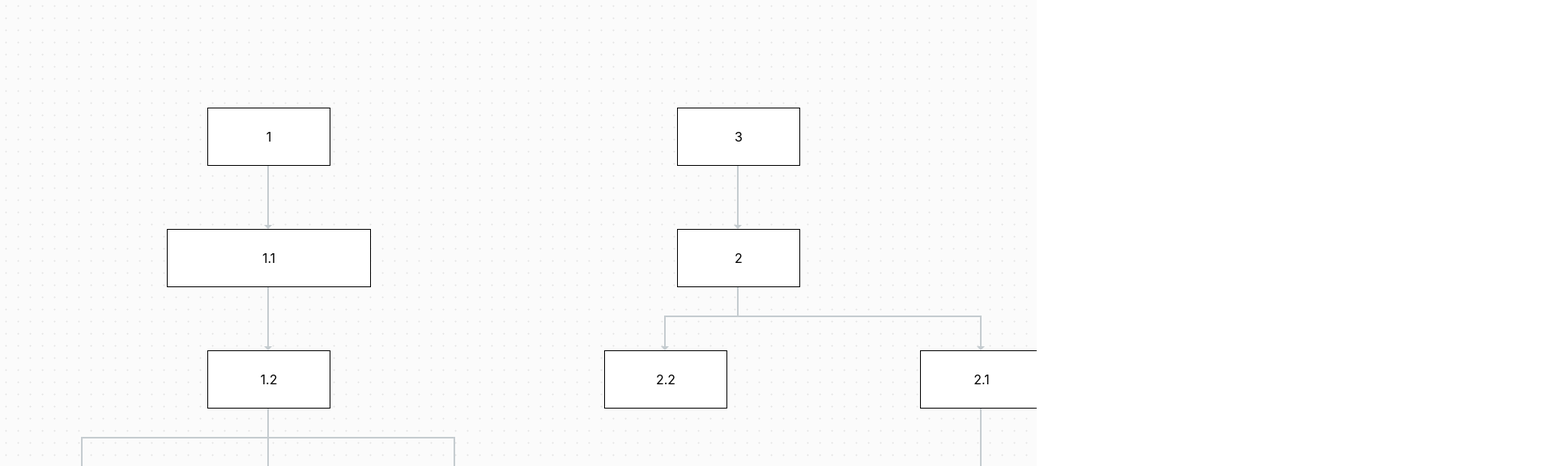
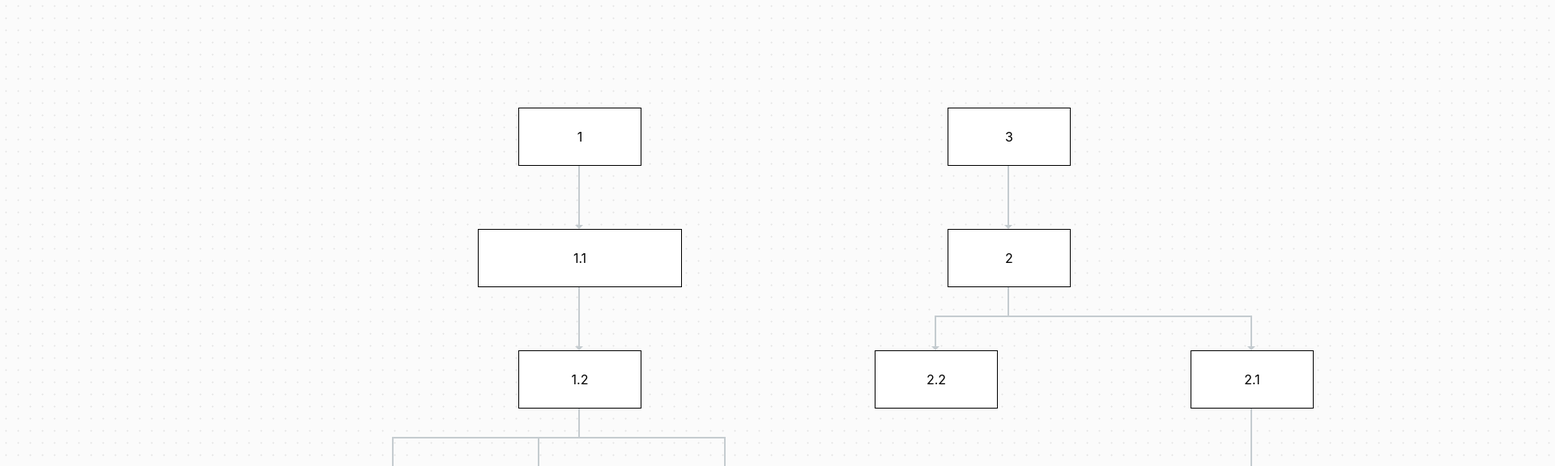
Before and after one commit to richie-south/more-flow, a React (Create React App) app in the folder more-flow-app/: page / in a window 1280 px wide. Shown: the top 576 px of the page at 81% size, 1920 px wide, since content can reach past the window. Built offline with nearby package versions, Linux system fonts and the light colour scheme.

Commit message:
feat: scroll on board

```diff
--- a/more-flow-app/src/App.tsx
+++ b/more-flow-app/src/App.tsx
@@ -2,7 +2,7 @@ import React, {useState, Fragment, useRef, useEffect} from 'react'
 import uuidv4 from 'uuid/v4'
 import { BlockList } from './components/block-list/block-list'
 import { StandardBlockContainer } from './components/blocks/standard-block'
-import styled from 'styled-components'
+import styled, { createGlobalStyle } from 'styled-components'
 import { Blocks, Block } from './lib/block-types'
 import { buildBlock, buildBlocks } from './lib/build-block'
 import { EndArrow } from './components/paths/end-arrow'
@@ -11,13 +11,31 @@ import { Path } from './components/paths/path'
 import { buildLines, Line } from './lib/build-lines'
 import image from './tile.png'
 
-const BoardContainer = styled.div`
+const GlobalStyle = createGlobalStyle`
+  body {
+    background-color: #FBFBFB;
+    background-image: url(${image});
+    background-repeat: repeat;
+    background-size: 30px 30px;
+  }
+`
+
+type BoardContainerProps = {
+  rectWidth: number
+}
+
+const BoardContainer = styled.div<BoardContainerProps>`
   position: absolute;
   width: 100%;
+  /* width: ${(props) => props.rectWidth}px; */
   height: 100%;
   margin: 0px;
   padding: 0px;
-  overflow: hidden;
+  /* overflow: hidden; */
+
+`
+
+const Container = styled.div`
   background-color: #FBFBFB;
   background-image: url(${image});
   background-repeat: repeat;
@@ -26,6 +44,10 @@ const BoardContainer = styled.div`
 
 const App: React.FC = () => {
   const boardRef = useRef<HTMLDivElement>(null)
+  const [rect, setRect] = useState<{ height: number, width: number}>({
+    height: 0,
+    width: 0
+  })
   const [lines, setLines] = useState<Array<Line>>([])
   const [blocks, setBlocks] = useState<Blocks>({
 
@@ -179,7 +201,7 @@ const App: React.FC = () => {
       x: 0,
       y: 0,
       height: 70,
-      width: 250,
+      width: 150,
     },
     '1.2.2': {
       type: 'standard-block',
@@ -293,17 +315,33 @@ const App: React.FC = () => {
   // eslint-disable-next-line react-hooks/exhaustive-deps
   }, [])
 
+  useEffect(() => {
+    if (!boardRef.current) {
+      return
+    }
+
+    const width = boardRef.current.scrollWidth
+    const height = boardRef.current.scrollHeight
+    setRect({
+      height,
+      width
+    })
+  },[boardRef.current])
+
   const blocksArray = Object.entries(blocks)
+
   return (
     <Fragment>
-      {/* <PathContainer>
-        <Path d={"M512,0 L512,40 L5,40 L5,80"} />
-        <EndArrow />
-      </PathContainer> */}
-      <BoardContainer ref={boardRef} className='board'>
+      <GlobalStyle />
+      <BoardContainer
+        ref={boardRef}
+        id={'board'}
+        rectWidth={rect.width}
+      >
         {lines.map((line) => {
           return (
             <PathContainer
+              rect={rect}
               key={line.id}
               id={line.id}
               x={line.x}
--- a/more-flow-app/src/components/paths/path-container.tsx
+++ b/more-flow-app/src/components/paths/path-container.tsx
@@ -4,11 +4,12 @@ import styled from 'styled-components'
 type SvgProps = {
   left: number
   top: number
+  rectWidth: number
 }
-//${(props) => props.left}
+
 const Svg = styled.svg<SvgProps>`
   position: absolute;
-  width: 100%;
+  width: ${(props) => props.rectWidth}px;
   left: 0px;
   top: ${(props) => props.top}px;
 `
@@ -17,14 +18,19 @@ type PathContainerProps = {
   x: number
   y: number
   id: string
+  rect: {
+    height: number
+    width: number
+  }
 }
 
-export const PathContainer: React.FC<PathContainerProps> = ({ id, x, y, children }) => {
+export const PathContainer: React.FC<PathContainerProps> = ({ rect, id, x, y, children }) => {
   return (
     <Svg
       left={x}
       top={y}
       id={id}
+      rectWidth={rect.width}
       preserveAspectRatio="none"
       fill="none"
       xmlns="http://www.w3.org/2000/svg"
--- a/more-flow-app/src/lib/build-block.ts
+++ b/more-flow-app/src/lib/build-block.ts
@@ -212,7 +212,7 @@ export function buildBlocks(
     ([_, block]) => block.parrents.length === 0
   )
 
-  const startBlockX = width / 5
+  const startBlockX = width / 2
   const startBlockY = height / 6
   let previousRootBlocks: Blocks = {}
   const _blocks = startBlocks.reduce(
```
